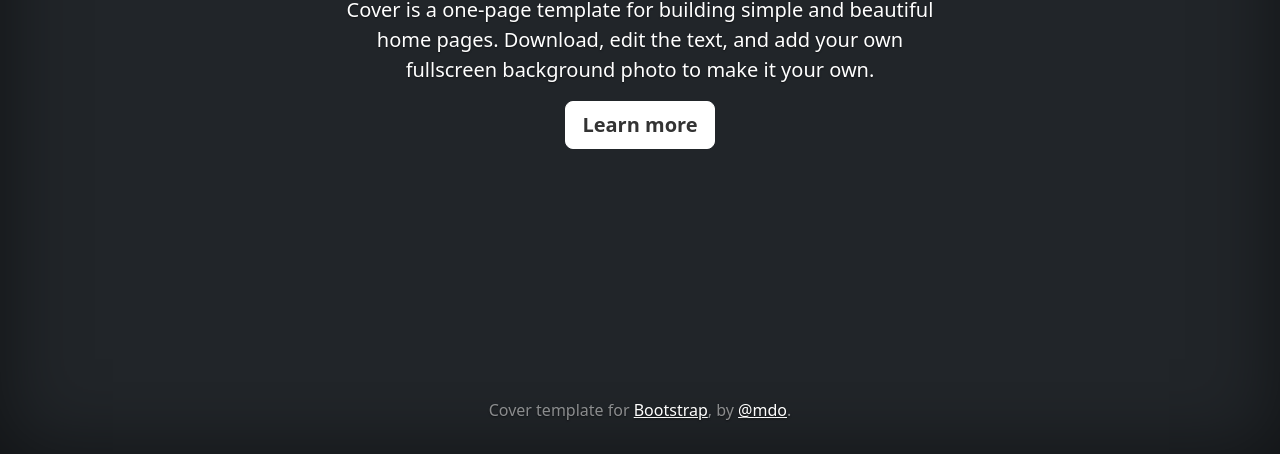
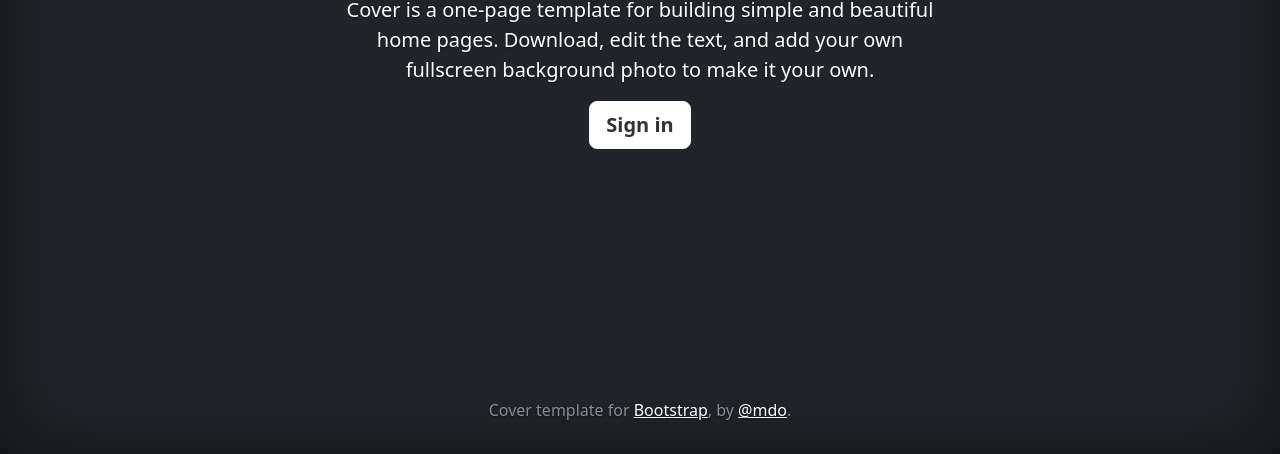
Before and after one commit to krish-bedi/UPS-2022-Hackathon-team-11-the-pythons, a plain HTML site: page cover/index.html in a window 1280 px wide. Shown: the part 346-800 px from the top of the page. Drawn offline with Linux system fonts and the light colour scheme.

Commit message:
index change

```diff
--- a/cover/index.html
+++ b/cover/index.html
@@ -91,7 +91,7 @@
     <h1>Cover your page.</h1>
     <p class="lead">Cover is a one-page template for building simple and beautiful home pages. Download, edit the text, and add your own fullscreen background photo to make it your own.</p>
     <p class="lead">
-      <a href="#" class="btn btn-lg btn-secondary fw-bold border-white bg-white">Learn more</a>
+      <a href="#" class="btn btn-lg btn-secondary fw-bold border-white bg-white">Sign in</a>
     </p>
   </main>
 
```
